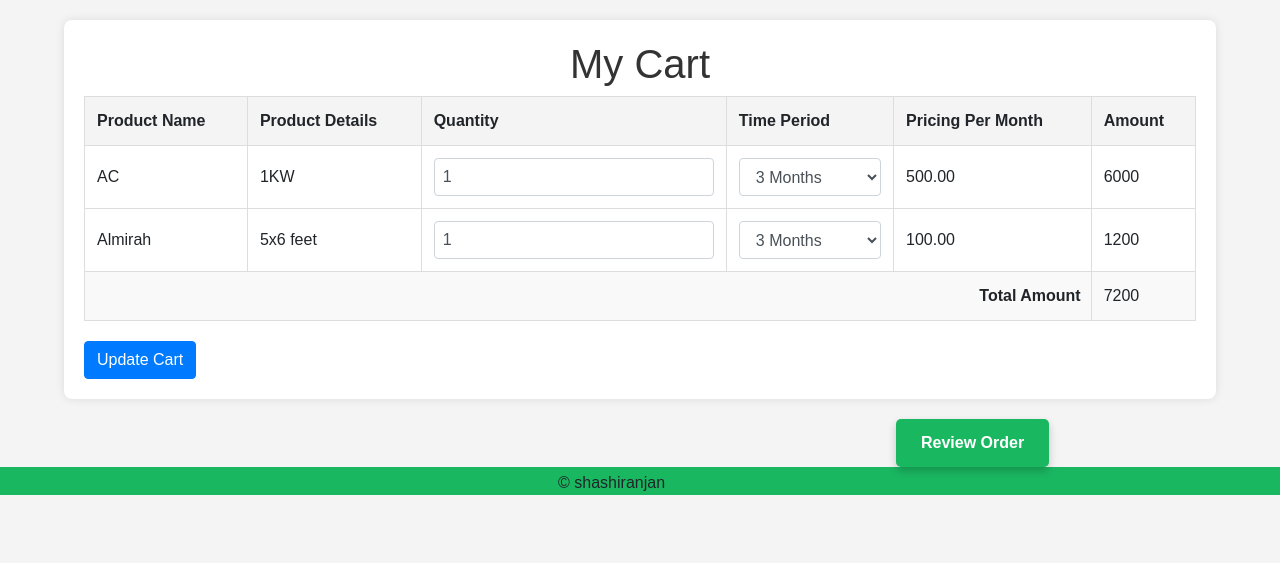
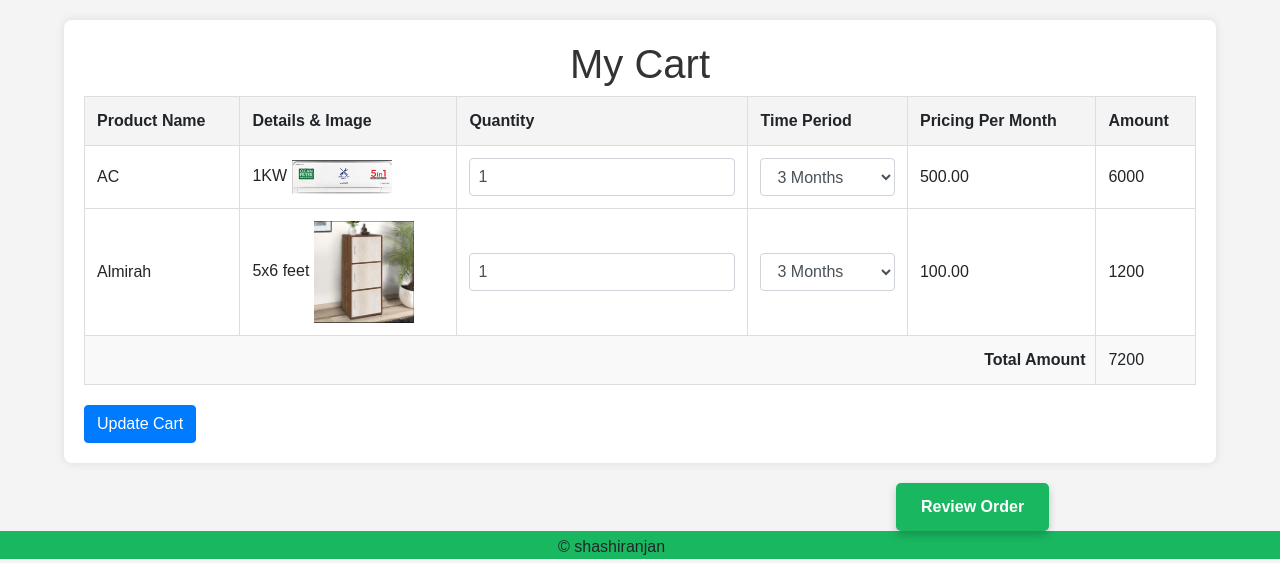
Before and after one commit to shashiranjan05/rentalbox, a Django app: page /mycart/ in a window 1280 px wide. Shown: the part 39-602 px from the top of the page. Run offline with Django 5.2, Linux system fonts and the light colour scheme; a user stored in the database is signed in; data comes from the database, SQL or seed files in the repository; both versions use the stored data as it was after the commit; some libraries are stand-ins or nearby versions.

Commit message:
bug fixes in cart

```diff
--- a/warehouse/templates/warehouse/mycart.html
+++ b/warehouse/templates/warehouse/mycart.html
@@ -140,7 +140,7 @@
                     <thead>
                         <tr>
                             <th>Product Name</th>
-                            <th>Product Details</th>
+                            <th>Details & Image</th>
                             <th>Quantity</th>
                             <th>Time Period</th>
                             <th>Pricing Per Month</th>
@@ -163,11 +163,13 @@
                             Product name not available
                         {% endif %}
                         </td>
-                        <td data-label="Product Details">
+                        <td data-label="Details & Image">
                             {% if details.sq_details and details.sq_details.product_details %}
                                 {{ details.sq_details.product_details }}
                             {% elif details.product_obj and details.product_obj.description %}
                                 {{ details.product_obj.description }}
+                        <img src="{{ details.product_obj.image.url }}" alt="Product Image" style="width:100px;height:auto;">
+
                             {% else %}
                                 Product details not available
                             {% endif %}
```
Also changed, not shown: db.sqlite3.
